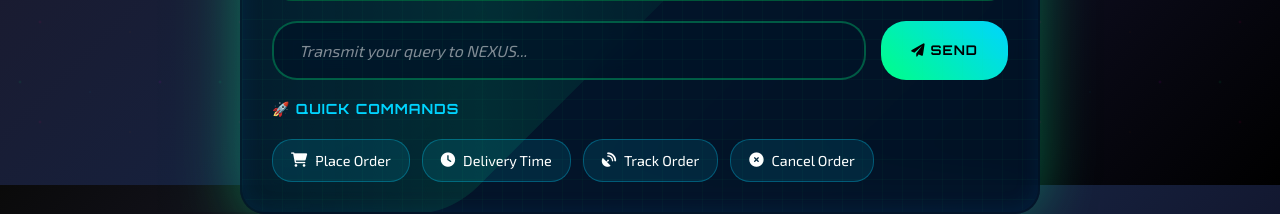
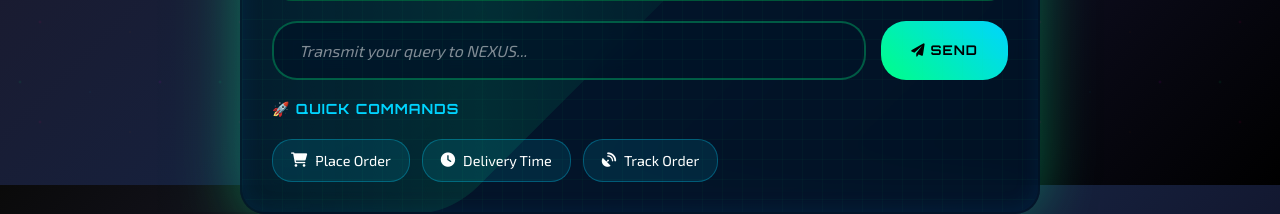
Before and after one commit to varaprasad1016/SriyaWMS, a Flask app: page /index in a window 1280 px wide. Shown: the part 615-829 px from the top of the page. Run offline with Flask 3, Linux system fonts and the light colour scheme.

Commit message:
Update index.html

```diff
--- a/templates/index.html
+++ b/templates/index.html
@@ -458,10 +458,6 @@
                     <i class="fas fa-satellite-dish" style="margin-right: 8px;"></i>
                     Track Order
                 </div>
-                <div class="suggestion-chip" onclick="quickSend('Cancel my order')">
-                    <i class="fas fa-times-circle" style="margin-right: 8px;"></i>
-                    Cancel Order
-                </div>
             </div>
         </div>
     </div>
```
